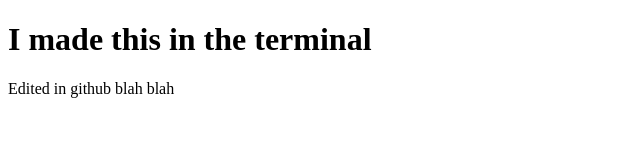
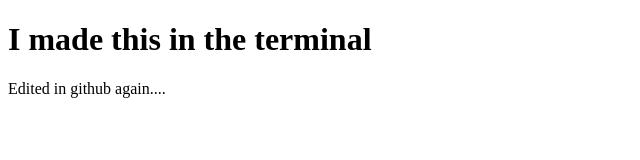
Before and after one commit to blakersenairplane/terminal-only, a plain HTML site: page index.html in a window 1280 px wide. Shown: the full height of the page, 0-640 px from the left. Drawn offline with Linux system fonts and the light colour scheme.

Commit message:
Update index.html

```diff
--- a/index.html
+++ b/index.html
@@ -6,6 +6,6 @@
 	</head>
 	<body>
 		<h1>I made this in the terminal</h1>
-		Edited in github blah blah
+		Edited in github again....
 	</body>
 </html>
```
